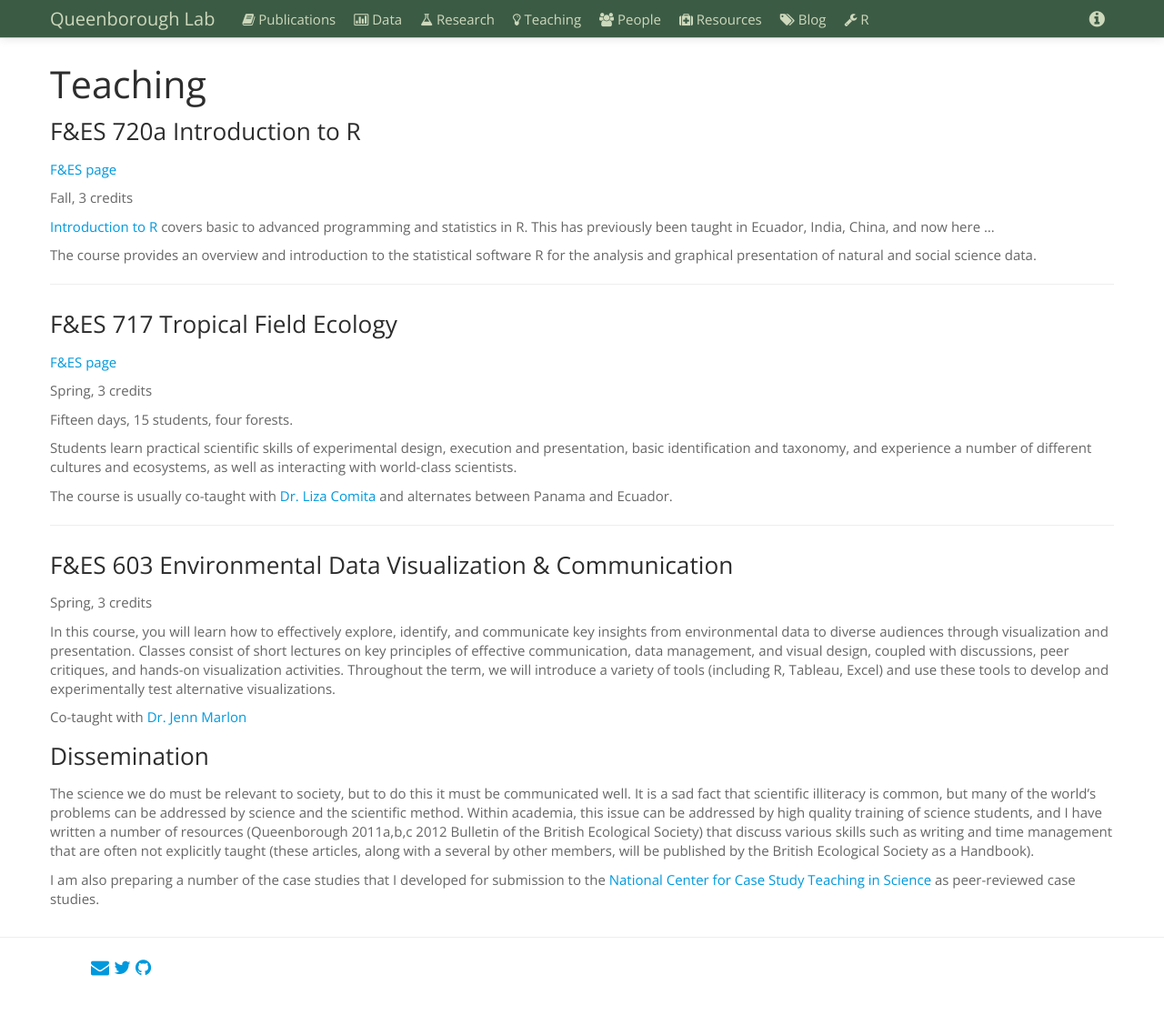
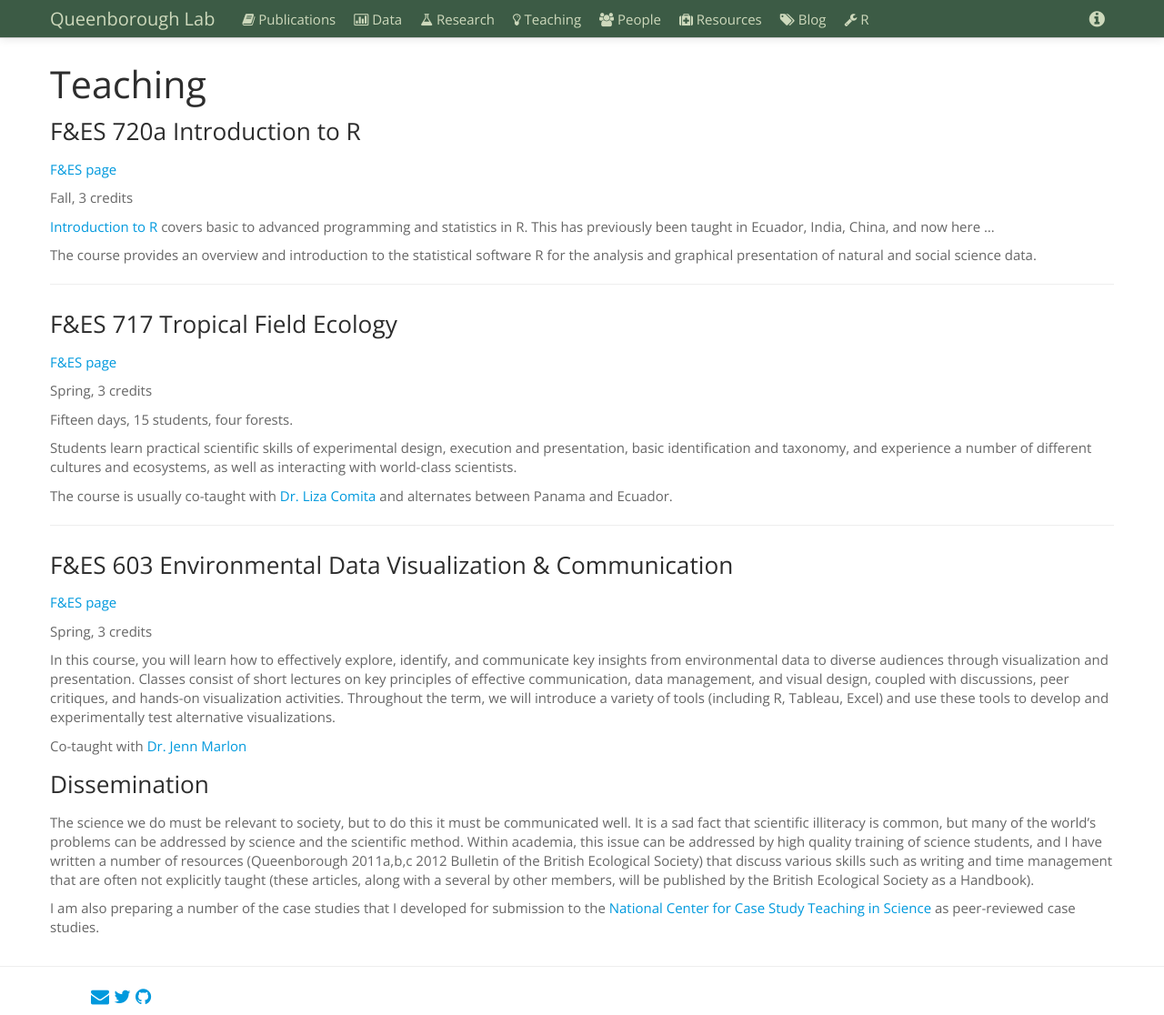
Before and after one commit to saq/saq.github.io, a Jekyll site: the page built from teaching.md, in a window 1280 px wide and 1116 px high. Shown: the whole window at 91% size. Built offline with Jekyll 4.4.1, drawn with Linux system fonts in a browser that asks for light colours.

Commit message:
Update teaching.md

```diff
--- a/teaching.md
+++ b/teaching.md
@@ -40,6 +40,8 @@ The course is usually co-taught with [Dr. Liza Comita](http://environment.yale.e
 
 ### F&ES 603 Environmental Data Visualization & Communication
 
+[F&ES  page](http://environment.yale.edu/courses/detail/603/)
+
 Spring, 3 credits
 
 In this course, you will learn how to effectively explore, identify, and communicate key insights from environmental data to diverse audiences through visualization and presentation. Classes consist of short lectures on key principles of effective communication, data management, and visual design, coupled with discussions, peer critiques, and hands-on visualization activities. Throughout the term, we will introduce a variety of tools (including R, Tableau, Excel) and use these tools to develop and experimentally test alternative visualizations.
```
